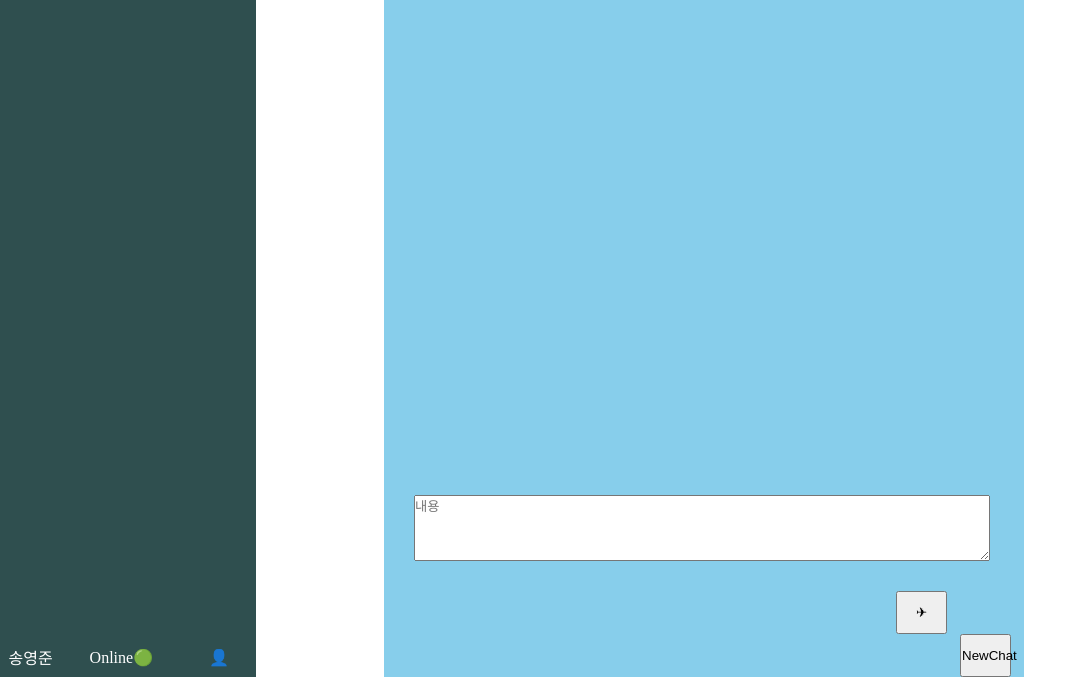
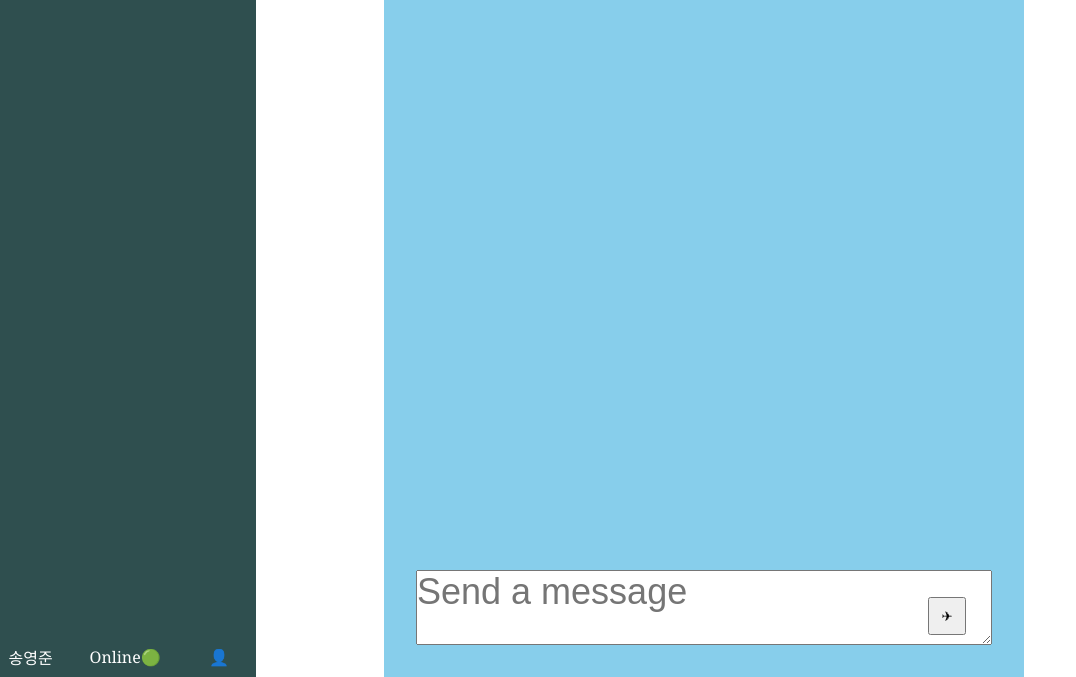
Before and after one commit to KDT-IaaS-Class-One-Group/Web-Application-IA-Song, a website: page public/index.html in a window 1280 px wide. Shown: the part 123-800 px from the top of the page, without its empty margins (0-1076 px from the left). Drawn offline with Linux system fonts and the light colour scheme; no server answers.

Commit message:
일단마무리

```diff
--- a/public/index.css
+++ b/public/index.css
@@ -2,6 +2,7 @@
   margin:0;
   padding:0;
   box-sizing: border-box;
+  font-family: Georgia;
 }
 #root{
   width: 100vw;
@@ -79,7 +80,7 @@
 #noteContainer{
   width:45vw;
   height:80vh;
-  margin:30px;
+  margin:2.5vw;
 }
 #noteContent{
   display:flex;
@@ -87,21 +88,21 @@
   align-items: center;
   width:45vw;
   height:10vh;
-  margin:30px;
+  margin:2.5vw;
+
   font-family:Arial, Helvetica, sans-serif;
 }
 
 #doneButton{
-  display:absolute;
-  width:4vw;
-  height:4vw;
-  margin-left:40vw;
+  position: absolute;
+  width:3vw;
+  height:3vw;
+  left:72.5vw;
+  top:90vh;
 }
 #deleteButton{
-  display:absolute;
-  width:4vw;
-  height:4vw;
-  margin-left:45vw;
+  width:5vw;
+  height:3vw;
 }
 
 /* 드롭다운 버튼 스타일 */
@@ -153,3 +154,7 @@
   z-index: 4;
 
 }
+
+textarea::placeholder {
+  font-size:36px;
+}
--- a/public/index.html
+++ b/public/index.html
@@ -13,6 +13,7 @@
     <div id="sidebar">
       <div id="new">
         <div class="logo">🌐</div>
+        <button id="deleteButton">NewChat</button>
         <div id="sbm">
         <button class="dropbtn"><i class="fa-solid fa-bars fa-2x"></i></button>
         <div class="dropdown-content">
@@ -32,9 +33,8 @@
     </div>
     <div id="main">
       <div id="noteContainer"></div>
-      <textarea id="noteContent" placeholder="내용" rows="4"></textarea>
+      <textarea id="noteContent" placeholder="Send a message" rows="2"></textarea>
       <button id="doneButton">&#9992;</button>
-      <button id="deleteButton">NewChat</button>
     </div>
   </div>
   <script src="index.js" type="application/javascript"></script>
```
Also changed, not shown: public/index.js (+2 -9 lines).
